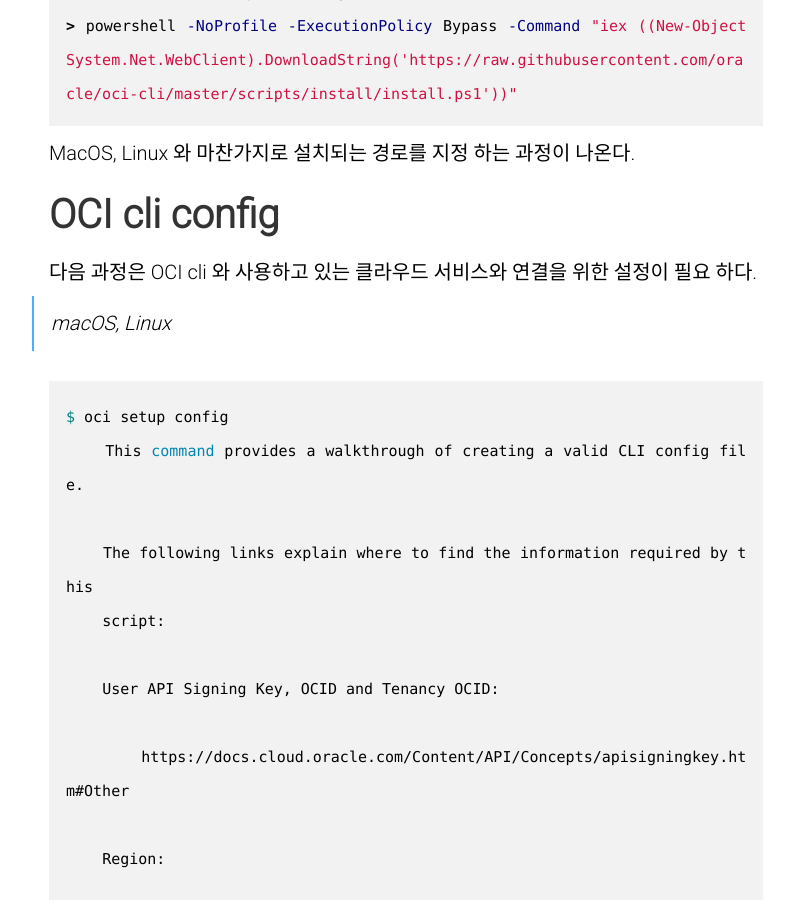
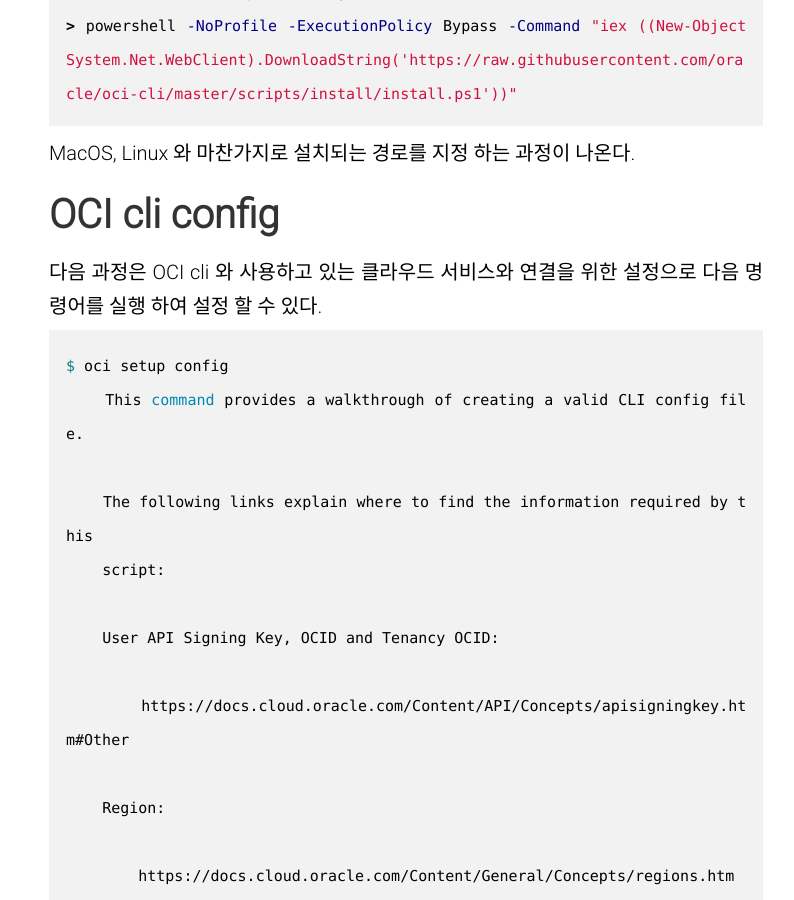
Before and after one commit to xers989/xers989.github.io, a Jekyll site: the page built from _posts/2020-01-10-OKE-basic.md, in a window 1280 px wide and 900 px high, scrolled down 2598 px. Shown: the whole window, without its empty margins (15-809 px from the left). Built offline with Jekyll 4.4.1, drawn with Linux system fonts in a browser that asks for light colours.

Commit message:
kube modify

````diff
--- a/_posts/2020-01-10-OKE-basic.md
+++ b/_posts/2020-01-10-OKE-basic.md
@@ -42,9 +42,7 @@ Powershell 을 Run as Administrator 옵션으로 실행 하여 준다.
 MacOS, Linux 와 마찬가지로 설치되는 경로를 지정 하는 과정이 나온다.
 
 # OCI cli config
-다음 과정은 OCI cli 와 사용하고 있는 클라우드 서비스와 연결을 위한 설정이 필요 하다.
-> macOS, Linux
-
+다음 과정은 OCI cli 와 사용하고 있는 클라우드 서비스와 연결을 위한 설정으로 다음 명령어를 실행 하여 설정 할 수 있다.
 ```bash
 $ oci setup config
     This command provides a walkthrough of creating a valid CLI config file.
````
